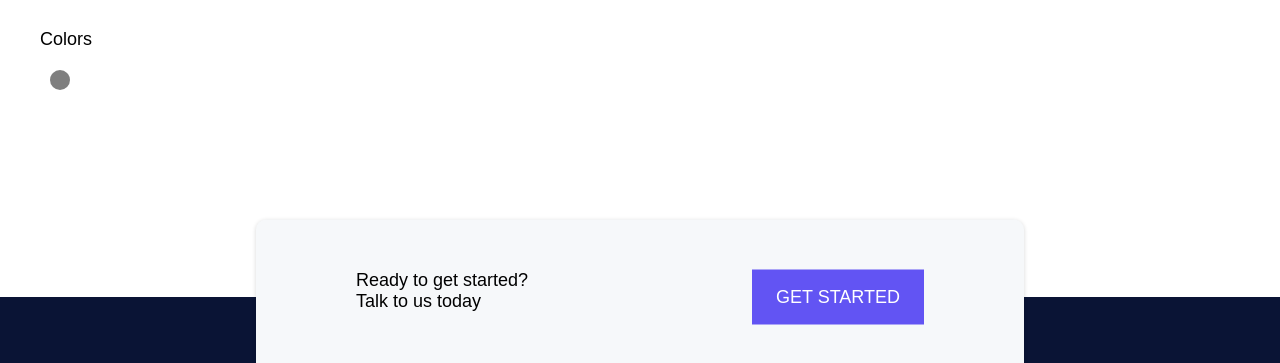
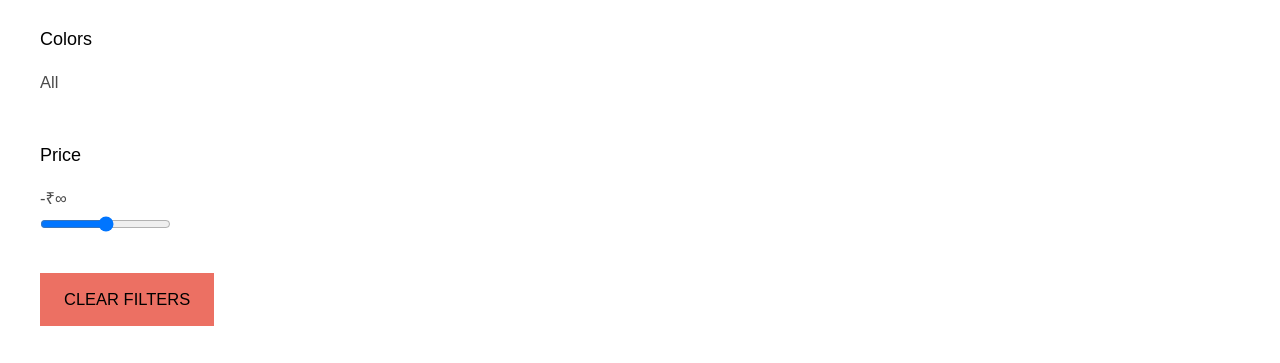
Before and after one commit to sabhaya-meet/e-commerceWeb, a React (Vite) app: page /products in a window 1280 px wide. Shown: the part 434-797 px from the top of the page. Built offline with nearby package versions, Linux system fonts and the light colour scheme; no server answers.

Commit message:
added filter and other cart functionality

```diff
--- a/src/components/AddToCart.jsx
+++ b/src/components/AddToCart.jsx
@@ -4,11 +4,13 @@ import { FaCheck } from "react-icons/fa";
 import CartAmountToggle from "./CartAmountToggle";
 import { NavLink } from "react-router-dom";
 import { Button } from "../styles/Button";
+import useCartContext from "../hooks/useCartContext";
 
 const AddToCart = ({ product }) => {
   const { id, colors, stock } = product;
   const [color, setColor] = useState(colors[0]);
   const [amount, setAmount] = useState(1);
+  const { addToCart } = useCartContext();
 
   const setDecrease = () => {
     amount > 1 ? setAmount(amount - 1) : setAmount(1);
@@ -45,7 +47,7 @@ const AddToCart = ({ product }) => {
         setIncrease={setIncrease}
       />
 
-      <NavLink to="/cart">
+      <NavLink to="/cart" onClick={() => addToCart(id, color, amount, product)}>
         <Button className="btn">Add To Cart</Button>
       </NavLink>
     </Wrapper>
--- a/src/components/FilterSection.jsx
+++ b/src/components/FilterSection.jsx
@@ -1,12 +1,16 @@
 import React, { useEffect } from "react";
 import useFilterContext from "../hooks/useFilterContext";
 import styled from "styled-components";
+import { FaCheck } from "react-icons/fa";
+import FormatPrice from "../Helpers/FormatPrice";
+import { Button } from "../styles/Button";
 
 const FilterSection = () => {
   const {
-    filters: { text, color },
+    filters: { text, color, price, maxPrice, minPrice },
     all_products,
     updateFilterValue,
+    clearFilters,
   } = useFilterContext();
   // TO GET THE UNIQUE DATA OF EACH FIELDS
   const getUniqueData = (data, property) => {
@@ -90,21 +94,56 @@ const FilterSection = () => {
 
         <div className="filter-colors-style">
           {colorData.map((curColor, index) => {
+            if (curColor === "all") {
+              return (
+                <button
+                  key={index}
+                  className="color-all--style"
+                  type="button"
+                  value={curColor}
+                  name="color"
+                  onClick={updateFilterValue}
+                >
+                  all
+                </button>
+              );
+            }
             return (
               <button
                 key={index}
-                className="btnStyle"
+                className={color === curColor ? "btnStyle active" : "btnStyle"}
                 type="button"
                 value={curColor}
                 name="color"
                 style={{ backgroundColor: curColor }}
                 onClick={updateFilterValue}
               >
-                {color === curColor ? "" : null}
+                {color === curColor ? <FaCheck className="checkStyle" /> : null}
               </button>
             );
           })}
         </div>
+      </div>
+
+      <div className="filter_price">
+        <h3>Price</h3>
+        <p>
+          <FormatPrice price={price} />
+        </p>
+        <input
+          type="range"
+          min={minPrice}
+          max={maxPrice}
+          value={price}
+          name="price"
+          onChange={updateFilterValue}
+        />
+      </div>
+
+      <div className="filter-clear">
+        <Button className="btn" onClick={clearFilters}>
+          Clear Filters
+        </Button>
       </div>
     </Wrapper>
   );
--- /dev/null
+++ b/src/context/Cart_Context.jsx
@@ -0,0 +1,26 @@
+import React, { createContext, useReducer } from "react";
+import reducer from "../reducer/CartReducer";
+
+export const CartContext = createContext();
+
+const intialState = {
+  cart: [],
+  total_item: "",
+  total_amount: "",
+  shipping_fee: 50000,
+};
+
+const CartProvider = ({ children }) => {
+  const [state, dispatch] = useReducer(reducer, intialState);
+
+  const addToCart = (id, color, amount, product) => {
+    dispatch({ type: "ADD_TO_CART", payload: { id, color, amount, product } });
+  };
+  return (
+    <CartContext.Provider value={{ ...state, addToCart }}>
+      {children}
+    </CartContext.Provider>
+  );
+};
+
+export default CartProvider;
--- a/src/context/FilterContext.jsx
+++ b/src/context/FilterContext.jsx
@@ -13,6 +13,9 @@ const initialState = {
     category: "all",
     company: "all",
     color: "all",
+    maxPrice: 0,
+    price: 0,
+    minPrice: 0,
   },
 };
 
@@ -46,12 +49,18 @@ const FilterContextProvider = ({ children }) => {
 
     return dispatch({ type: "UPDATE_FILTERS_VALUE", payload: { name, value } });
   };
+
+  // clear filter
+  const clearFilters = () => {
+    dispatch({ type: "CLEAR_FILTER" });
+  };
+
   useEffect(() => {
     dispatch({ type: "FILTER_PRODUCTS" });
   }, [state.filters]);
 
   useEffect(() => {
-    dispatch({ type: "SORTING_PRODUCTS", payload: products });
+    dispatch({ type: "SORTING_PRODUCT", payload: products });
   }, [products, state.sorting_value]);
 
   useEffect(() => {
@@ -59,7 +68,14 @@ const FilterContextProvider = ({ children }) => {
   }, [products]);
   return (
     <FilterContext.Provider
-      value={{ ...state, setGridView, setListView, sorting, updateFilterValue }}
+      value={{
+        ...state,
+        setGridView,
+        setListView,
+        sorting,
+        updateFilterValue,
+        clearFilters,
+      }}
     >
       {children}
     </FilterContext.Provider>
--- /dev/null
+++ b/src/hooks/useCartContext.js
@@ -0,0 +1,8 @@
+import React, { useContext } from "react";
+import { CartContext } from "../context/Cart_Context";
+
+const useCartContext = () => {
+  return useContext(CartContext);
+};
+
+export default useCartContext;
--- a/src/main.jsx
+++ b/src/main.jsx
@@ -5,12 +5,15 @@ import { createRoot } from "react-dom/client";
 import App from "./App";
 import AppProvider from "./context/ProductContax";
 import FilterContextProvider from "./context/FilterContext";
+import CartProvider from "./context/Cart_Context";
 
 createRoot(document.getElementById("root")).render(
   <StrictMode>
     <AppProvider>
       <FilterContextProvider>
-        <App />
+        <CartProvider>
+          <App />
+        </CartProvider>
       </FilterContextProvider>
     </AppProvider>
   </StrictMode>
--- /dev/null
+++ b/src/reducer/CartReducer.jsx
@@ -0,0 +1,12 @@
+import React from "react";
+
+const CartReducer = (state, action) => {
+  if (action.type === "ADD_TO_CART") {
+    let { id, color, amount, product } = action.payload;
+    console.log(product);
+  }
+
+  return state;
+};
+
+export default CartReducer;
--- a/src/reducer/FilterReducer.jsx
+++ b/src/reducer/FilterReducer.jsx
@@ -3,12 +3,28 @@ import React from "react";
 const FilterReducer = (state, action) => {
   switch (action.type) {
     case "LOAD_FILTER_PRODUCTS":
+      let priceArr = action.payload.map((curElem) => curElem.price);
+
+      // 1way
+      // console.log(Math.max.apply(null, priceArr));
+
+      // let maxPrice = priceArr.reduce(
+      //   (initialVal, curVal) => Math.max(initialVal, curVal),
+      //   0
+      // );
+      // console.log(
+      //   "🚀 ~ file: filterReducer.js ~ line 16 ~ filterReducer ~ maxPrice",
+      //   maxPrice
+      // );
+
+      let maxPrice = Math.max(...priceArr);
+
       return {
         ...state,
         filter_products: [...action.payload],
         all_products: [...action.payload],
+        filters: { ...state.filters, maxPrice, price: maxPrice },
       };
-
     case "SET_GRID_VIEW":
       return {
         ...state,
@@ -30,7 +46,7 @@ const FilterReducer = (state, action) => {
         sorting_value: action.payload,
       };
 
-    case "SORTING_PRODUCTS": {
+    case "SORTING_PRODUCT": {
       // sort syntax
       const tempSortProduct = [...action.payload];
       const sortType = state.sorting_value;
@@ -104,7 +120,7 @@ const FilterReducer = (state, action) => {
     case "FILTER_PRODUCTS":
       let { all_products } = state;
       let tempFilterProduct = [...all_products];
-      const { text, category, company, color } = state.filters;
+      const { text, category, company, color, price } = state.filters;
 
       if (text) {
         tempFilterProduct = tempFilterProduct.filter((curElem) =>
@@ -123,9 +139,18 @@ const FilterReducer = (state, action) => {
         });
       }
 
-      if (color) {
+      if (color !== "all") {
         tempFilterProduct = tempFilterProduct.filter((curElem) => {
           return curElem.colors.includes(color);
+        });
+      }
+      if (price === 0) {
+        tempFilterProduct = tempFilterProduct.filter((curPrice) => {
+          return curPrice.price === price;
+        });
+      } else {
+        tempFilterProduct = tempFilterProduct.filter((curPrice) => {
+          return curPrice.price <= price;
         });
       }
 
@@ -133,6 +158,22 @@ const FilterReducer = (state, action) => {
         ...state,
         filter_products: tempFilterProduct,
       };
+
+    case "CLEAR_FILTER":
+      return {
+        ...state,
+        filters: {
+          ...state.filters,
+          text: "",
+          category: "all",
+          company: "all",
+          color: "all",
+          maxPrice: 0,
+          price: state.filters.maxPrice,
+          minPrice: state.filters.maxPrice,
+        },
+      };
+
     default:
       return state;
   }
```
